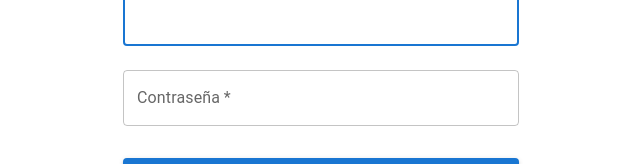
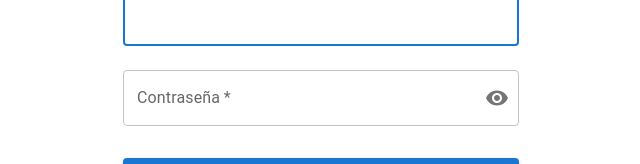
Before and after one commit to AylinAld-G/steam, a React (Vite) app: page /users/auth/login in a window 1280 px wide. Shown: the part 186-350 px from the top of the page, without its empty margins (319-959 px from the left). Built offline with nearby package versions, Linux system fonts and the light colour scheme; no server answers.

Commit message:
Update password field

```diff
--- a/src/auth/pages/LoginPage.jsx
+++ b/src/auth/pages/LoginPage.jsx
@@ -1,5 +1,5 @@
 import * as React from 'react';
-import {Avatar, Button, CssBaseline,TextField,Grid,Box,Typography,Container} from '@mui/material';
+import {Avatar, Button, CssBaseline,TextField,Grid,Box,Typography,Container, InputAdornment, IconButton} from '@mui/material';
 import LockOutlinedIcon from '@mui/icons-material/LockOutlined';
 import { createTheme, ThemeProvider } from '@mui/material/styles';
 import { useEffect } from 'react';
@@ -7,6 +7,7 @@ import Swal from 'sweetalert2';
 import {Link} from "react-router-dom";
 import { useTranslation } from 'react-i18next';
 import { useAuthStore, useForm } from '../../hooks';
+import { Visibility, VisibilityOff } from '@mui/icons-material';
 
 function Copyright(props) {
   return (
@@ -33,6 +34,16 @@ export default function LoginPage() {
   const { startLogin, errorMessage} = useAuthStore();
 
   const { loginName, loginPassword, onInputChange:onLoginInputChange } = useForm(loginFormFields);
+  const [showPassword, setShowPassword] = React.useState(false);
+  const handleClickShowPassword = () => setShowPassword((show) => !show);
+
+  const handleMouseDownPassword = (event) => {
+    event.preventDefault();
+  };
+
+  const handleMouseUpPassword = (event) => {
+    event.preventDefault();
+  };
 
   const loginSubmit = (event) => {
     event.preventDefault();
@@ -92,12 +103,27 @@ export default function LoginPage() {
             />
             <TextField
               margin="normal"
+              id="outlined-adornment-password"
               required
               fullWidth
               name="loginPassword"
               label={t("psswd")}
-              type="password"
-              id="password"
+              type={showPassword ? 'text' : 'password'}
+              InputProps={{
+                endAdornment: (
+                  <InputAdornment position="end">
+                    <IconButton
+                      aria-label="toggle password visibility"
+                      onClick={handleClickShowPassword}
+                      onMouseDown={handleMouseDownPassword}
+                      onMouseUp={handleMouseUpPassword}
+                      edge="end"
+                    >
+                      {showPassword ? <VisibilityOff /> : <Visibility />}
+                    </IconButton>
+                  </InputAdornment>
+                )
+              }}
               value={loginPassword}
               onChange={onLoginInputChange}
               autoComplete="current-password"
```
